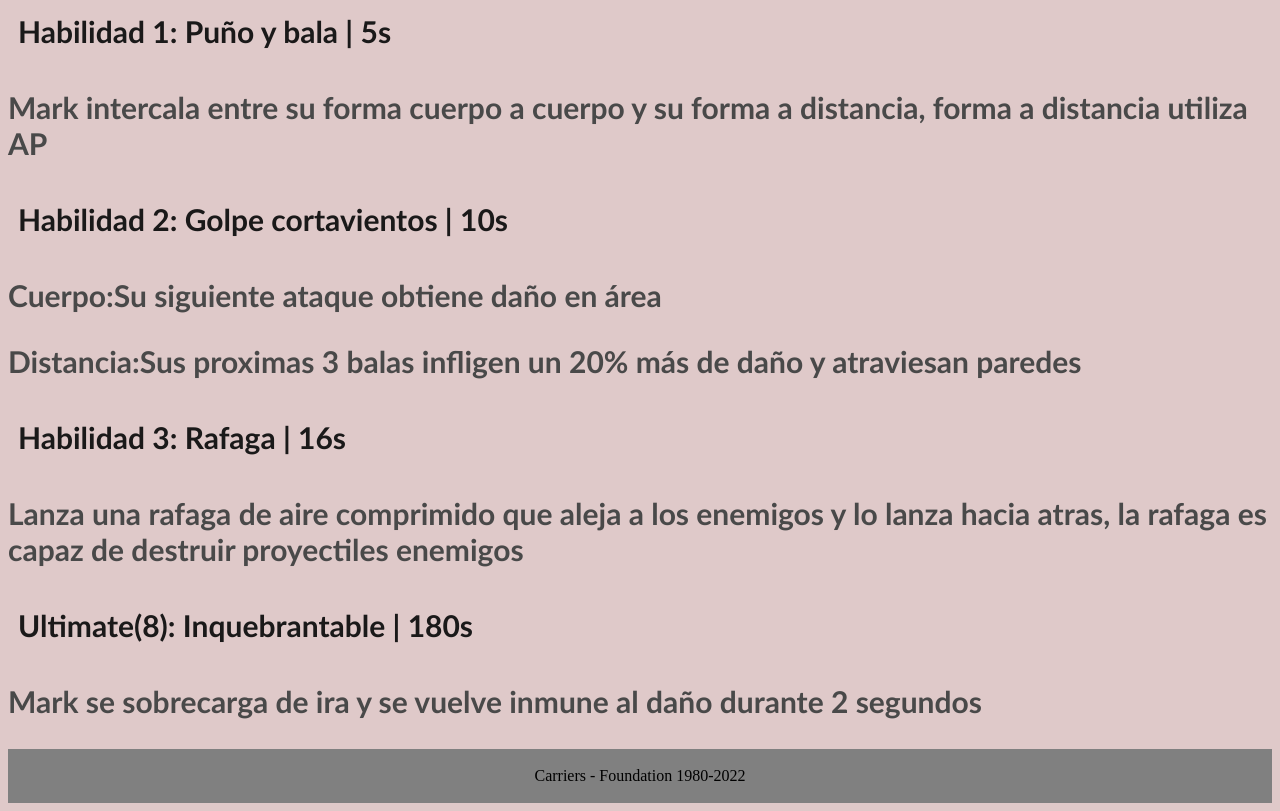
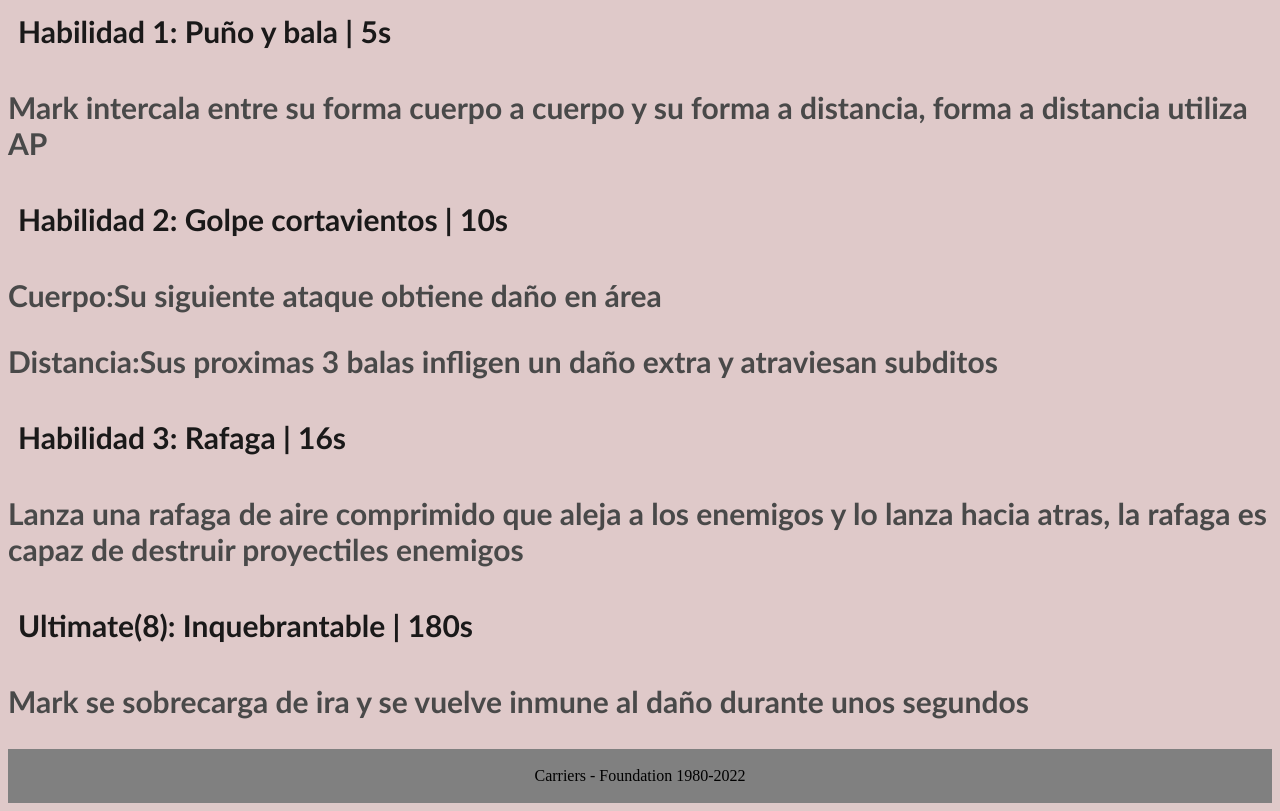
Before and after one commit to ZOROARK90/Carriers-Foundation-Mark, a plain HTML site: page index.html in a window 1280 px wide. Shown: the part 1384-2195 px from the top of the page. Drawn offline with Linux system fonts and the light colour scheme.

Commit message:
Update index.html

```diff
--- a/index.html
+++ b/index.html
@@ -48,13 +48,12 @@
                 forma a distancia utiliza AP</h3>
             <h2>Habilidad 2: Golpe cortavientos | 10s</h2>
             <h3>Cuerpo:Su siguiente ataque obtiene daño en área</h3>
-            <h3>Distancia:Sus proximas 3 balas infligen un 20% más de daño y atraviesan
-                paredes</h3>
+            <h3>Distancia:Sus proximas 3 balas infligen un daño extra y atraviesan subditos</h3>
             <h2>Habilidad 3: Rafaga | 16s</h2>
             <h3>Lanza una rafaga de aire comprimido que aleja a los enemigos y lo lanza hacia
                 atras, la rafaga es capaz de destruir proyectiles enemigos</h3>
             <h2>Ultimate(8): Inquebrantable | 180s</h2>
-            <h3>Mark se sobrecarga de ira y se vuelve inmune al daño durante 2 segundos</h3>
+            <h3>Mark se sobrecarga de ira y se vuelve inmune al daño durante unos segundos</h3>
         </nav>
         <footer class="pie">
                 Carriers - Foundation 1980-2022
```
